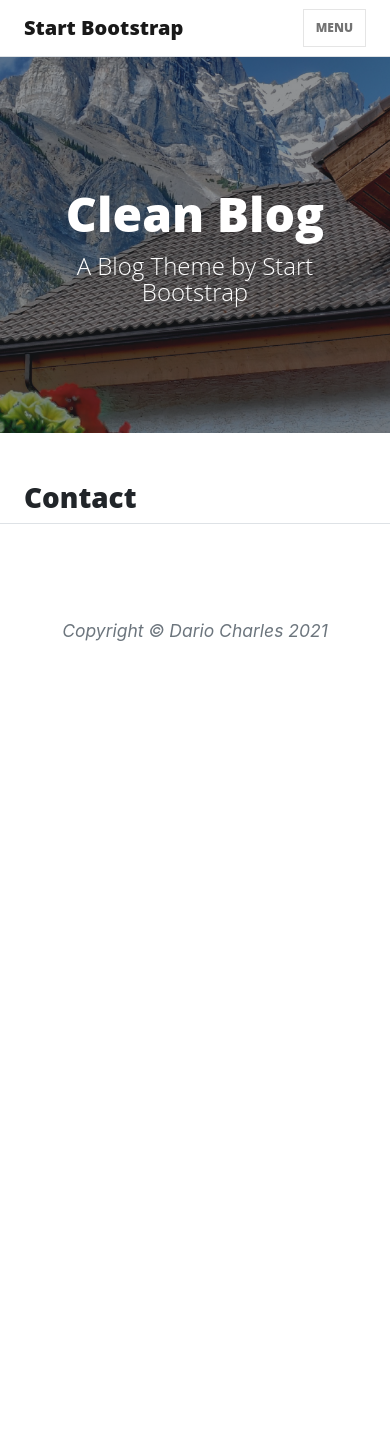
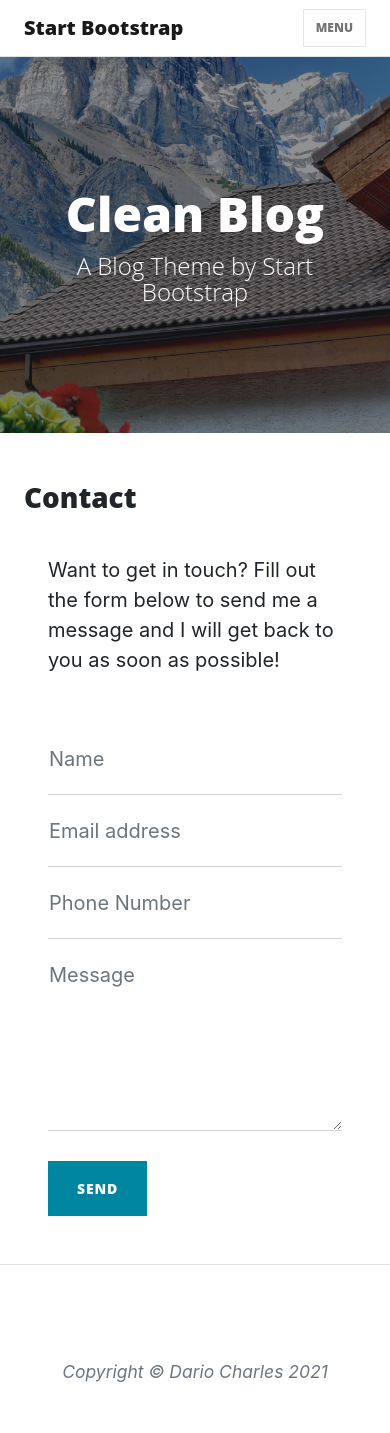
Before and after one commit to DarSChar/practical-python-database, a Flask app: page /contact in a window 390 px wide. Before the commit the page ends 641 px from the top, so only its background shows below. Run offline with Flask 2, Linux system fonts and the light colour scheme; some libraries are stand-ins or nearby versions.

Commit message:
Added contact page and message for confirmation, created hyperlink from each about room to open in a new page

```diff
--- a/run.py
+++ b/run.py
@@ -1,13 +1,12 @@
-# START WITH JSON VIDEO  - READING FROM A JSON FILE
-
-
-
 import os
 import json
-from flask import Flask, render_template
+from flask import Flask, render_template, request, flash
+if os.path.exists("env.py"):
+    import env
 
 
 app = Flask(__name__)
+app.secret_key = os.environ.get("SECRET_KEY")
 
 
 @app.route("/")
@@ -23,14 +22,24 @@ def about():
     return render_template("about.html", page_title="About", hotel=data)
 
 
-@app.route("/contact")
-def contact():
-    return render_template("contact.html", page_title="Contact")
+@app.route("/about/<member_name>")
+def about_member(member_name):
+    member = {}
+    with open("data/hotel.json", "r") as json_data:
+        data = json.load(json_data)
+        for obj in data:
+            if obj["url"] == member_name:
+                member = obj
+    # return "<h1>" + member["name"] + "</h1>"
+    return render_template("member.html", member=member)
 
 
-@app.route("/careers")
-def careers():
-    return render_template("careers.html")
+@app.route("/contact", methods=["GET", "POST"])
+def contact():
+    if request.method == "POST":
+        flash("Thanks {}, we have received your message!".format(
+            request.form.get("inputName")))
+    return render_template("contact.html", page_title="Contact")
 
 
 if __name__ == "__main__":
--- a/static/css/css.css
+++ b/static/css/css.css
@@ -1,3 +1,11 @@
 .col-md-5 img {
     width: 100%;
 }
+
+.flashes {
+    color: pink;
+}
+
+.center {
+    text-align: center;
+}
--- a/templates/about.html
+++ b/templates/about.html
@@ -20,7 +20,7 @@
             {% if loop.index % 2 != 0 %}
 
                 <div class="col-md-7">
-                    <h3>{{ loop.index }}. {{ member.name }}</h3>
+                    <h3><a href="/about/{{ member.url }}">{{ loop.index }}. {{ member.name }}</a></h3>
                     <p>{{ member.description }}</p>
                 </div>
                 <div class="col-md-5">
@@ -33,7 +33,7 @@
                     <img src="{{ member.image_source }}" alt="" class="featurette-image image-responsive">
                 </div>
                 <div class="col-md-7">
-                    <h3>{{ loop.index }}. {{ member.name }}</h3>
+                    <h3><a href="/about/{{ member.url }}">{{ loop.index }}. {{ member.name }}</a></h3>
                     <p>{{ member.description }}</p>
                 </div>
 
--- a/templates/contact.html
+++ b/templates/contact.html
@@ -1,4 +1,50 @@
 {% extends "base.html" %}
 {% block content %}
     <h1>{{ page_title }}</h1>
+
+
+    <div class="container px-4 px-lg-5">
+        <div class="row gx-4 gx-lg-5 justify-content-center">
+            <div class="col-md-10 col-lg-8 col-xl-7">
+
+                {% with messages = get_flashed_messages() %}
+                    {% if messages %}
+                        <ul class="flashes">
+                            {% for message in messages %}
+                                <li>{{ message }}</li>
+                            {% endfor %}
+                        </ul>
+                    {% endif %}
+                {% endwith %}
+
+                <p>Want to get in touch? Fill out the form below to send me a message and I will get back to you
+                    as soon as possible!</p>
+                <div class="my-5">
+                    <form method="POST">
+                        <div class="form-floating">
+                            <input class="form-control" name="inputName" id="inputName" type="text" placeholder="Enter your name..." />
+                            <label for="inputName">Name</label>
+                        </div>
+                        <div class="form-floating">
+                            <input class="form-control" name="inputEmail" id="inputEmail" type="email"
+                                placeholder="Enter your email..." />
+                            <label for="inputEmail">Email address</label>
+                        </div>
+                        <div class="form-floating">
+                            <input class="form-control" name="inputPhone" id="inputPhone" type="tel"
+                                placeholder="Enter your phone number..." />
+                            <label for="inputPhone">Phone Number</label>
+                        </div>
+                        <div class="form-floating">
+                            <textarea class="form-control" name="inputMessage" id="inputMessage" placeholder="Enter your message here..."
+                                style="height: 12rem"></textarea>
+                            <label for="inputMessage">Message</label>
+                        </div>
+                        <br />
+                        <button class="btn btn-primary text-uppercase" type="submit">Send</button>
+                    </form>
+                </div>
+            </div>
+        </div>
+    </div>
 {% endblock %}
```
Also changed, not shown: data/hotel.json (+28 -14 lines), templates/member.html (added, +16 -0 lines).
